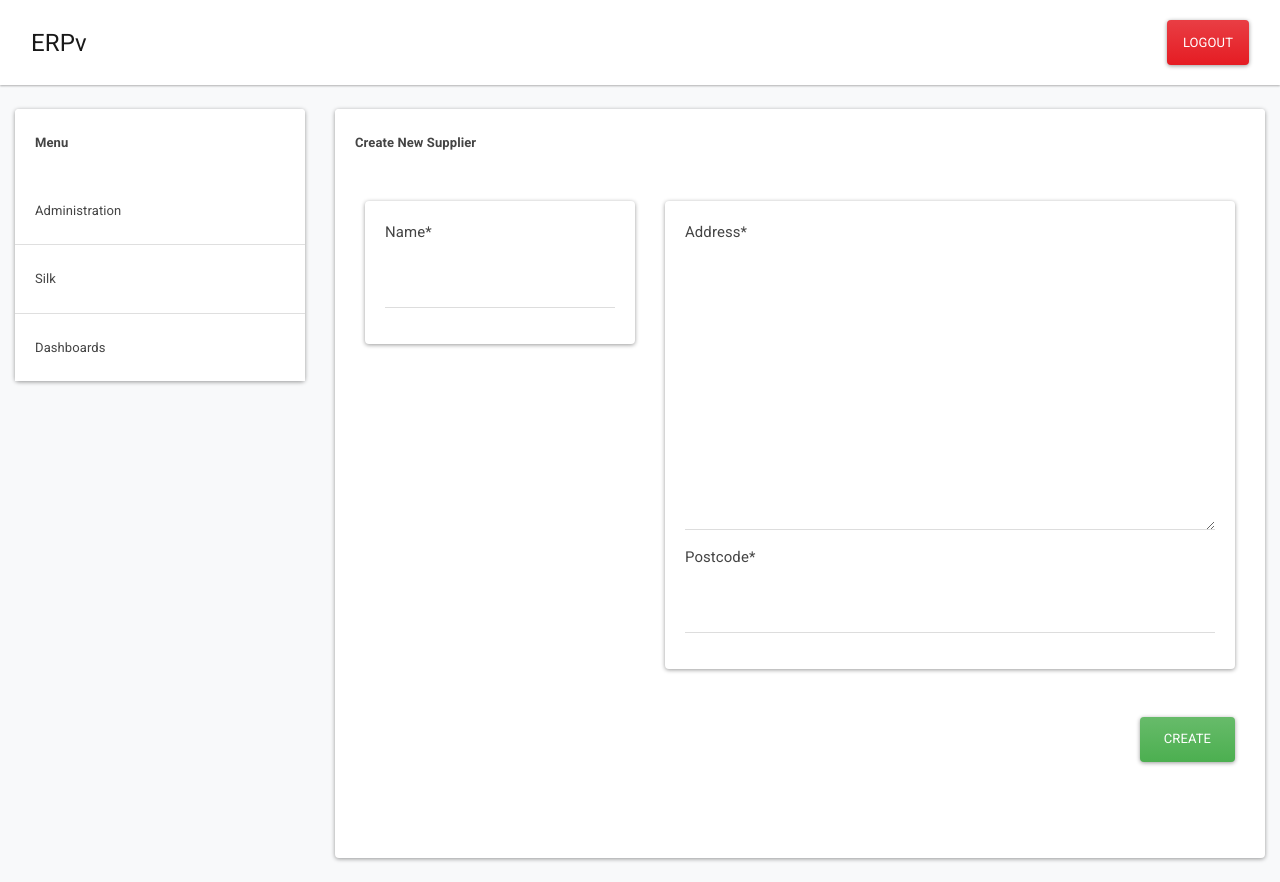
After one commit to kissops/ERPv-server, a Django app: page /purchase/suppliers/create/ in a window 1280 px wide. The commit adds this page. Run offline with Django 3.2, Linux system fonts and the light colour scheme; the visitor is signed in with stand-in values (Sample User, id 1); some libraries are stand-ins or nearby versions.

Commit message:
add first client views/urls

```diff
--- a/client/static/css/style.css
+++ b/client/static/css/style.css
@@ -5,10 +5,16 @@ body {
 .content {
     font-size: 115%;
 }
-
+.col-form-label {
+    font-size: 90%;
+}
+.form-control {
+    font-size: 110%;
+}
 .dash-btn {
-    color: #444;
-    font-size: 1.2em;
+    color: #515151;
+    font-size: 1.1em;
+    font-weight: bold;
     line-height: 2.5;
     text-align: center;
     padding-bottom: 2em;
@@ -17,10 +23,15 @@ body {
     margin-top: .5em;
 }
 
+.fas-dash {
+    font-size: 200%;
+    line-height: 2;
+}
+
 .dash-btn:hover {
     background: #F8F9FA;
     box-shadow: 0 0 0 .1rem rgba(167, 167, 167, 0.25);
-    color: #222;
+    color: #252525;
     text-decoration: none;
 }
 
--- /dev/null
+++ b/client/templates/purchase/supplier_form.html
@@ -0,0 +1,46 @@
+{% extends "layouts/base.html" %}
+{% block content %}
+{% load crispy_forms_tags %}
+{% if request.user.is_authenticated %}
+<div class="row">
+    {% include "layouts/menu.html" %}
+    <div class="col">
+        <div class="card">
+            <div class="card-header bg-light py-4">
+                <strong>Create New Supplier</strong>
+            </div>
+            <div class="container-fluid mb-4">
+                <div class="row">
+                    <div class="col content">
+                        <div class="container-fluid my-4">
+                        <form class="row" method="post">{% csrf_token %}
+                            <div class="col-lg-4 col-md-6">
+                                <div class="card mb-4">
+                                    <div class="card-body">
+                                    {{ form.name|as_crispy_field }}
+                                    </div>
+                                </div>
+                            </div>
+                            <div class="col-lg-8 col-md-6">
+                                <div class="card">
+                                    <div class="card-body">
+                                    {{ form.address|as_crispy_field }}
+                                    {{ form.postcode|as_crispy_field }}
+                                    </div>
+                                </div>
+                            </div>
+                            <div class="container-fluid">
+                            <div class="my-5 text-right">
+                                <button class="btn btn-success px-4" type="submit" value="login">Create</button>
+                            </div>
+                            </div>
+                        </form>
+                        </div>
+                    </div>
+                </div>
+            </div>
+        </div>
+    </div>
+</div>
+{% endif %}
+{% endblock %}
--- a/purchase/urls.py
+++ b/purchase/urls.py
@@ -1,7 +1,16 @@
 from django.urls import path
-from .views import DeliverySchedule, DeliveryDetail
+from .views import (
+    DeliverySchedule,
+    DeliveryDetail,
+    SupplierCreate,
+    SupplierDetail,
+    SupplierList,
+)
 
 urlpatterns = [
     path("deliveries/", DeliverySchedule.as_view(), name="delivery_schedule"),
     path("deliveries/<int:pk>/", DeliveryDetail.as_view(), name="delivery_detail"),
+    path("suppliers/", SupplierList.as_view(), name="supplier_list"),
+    path("suppliers/<int:pk>/", SupplierDetail.as_view(), name="supplier_detail"),
+    path("suppliers/create/", SupplierCreate.as_view(), name="supplier_create"),
 ]
--- a/purchase/views.py
+++ b/purchase/views.py
@@ -1,5 +1,20 @@
 from django.views.generic import ListView, DetailView
-from .models import PurchaseOrder
+from django.views.generic.edit import CreateView
+from .models import Supplier, PurchaseOrder
+
+
+class SupplierCreate(CreateView):
+    model = Supplier
+    fields = ["name", "address", "postcode"]
+
+
+class SupplierList(ListView):
+    model = Supplier
+    paginate_by = 10
+
+
+class SupplierDetail(DetailView):
+    model = Supplier
 
 
 class DeliverySchedule(ListView):
--- a/sales/urls.py
+++ b/sales/urls.py
@@ -1,7 +1,16 @@
 from django.urls import path
-from .views import ShipmentSchedule, ShipmentDetail
+from .views import (
+    CustomerCreate,
+    CustomerDetail,
+    CustomerList,
+    ShipmentSchedule,
+    ShipmentDetail,
+)
 
 urlpatterns = [
+    path("customers/", CustomerList.as_view(), name="customer_list"),
+    path("customers/<int:pk>/", CustomerDetail.as_view(), name="customer_detail"),
+    path("customers/create/", CustomerCreate.as_view(), name="customer_create"),
     path("shipments/", ShipmentSchedule.as_view(), name="shipment_schedule"),
     path("shipments/<int:pk>/", ShipmentDetail.as_view(), name="shipment_detail"),
 ]
```
Also changed, not shown: client/templates/index.html (+20 -3 lines), client/templates/purchase/supplier_list.html (added, +41 -0 lines), client/templates/sales/customer_list.html (added, +41 -0 lines), sales/views.py (+15 -1 lines).
